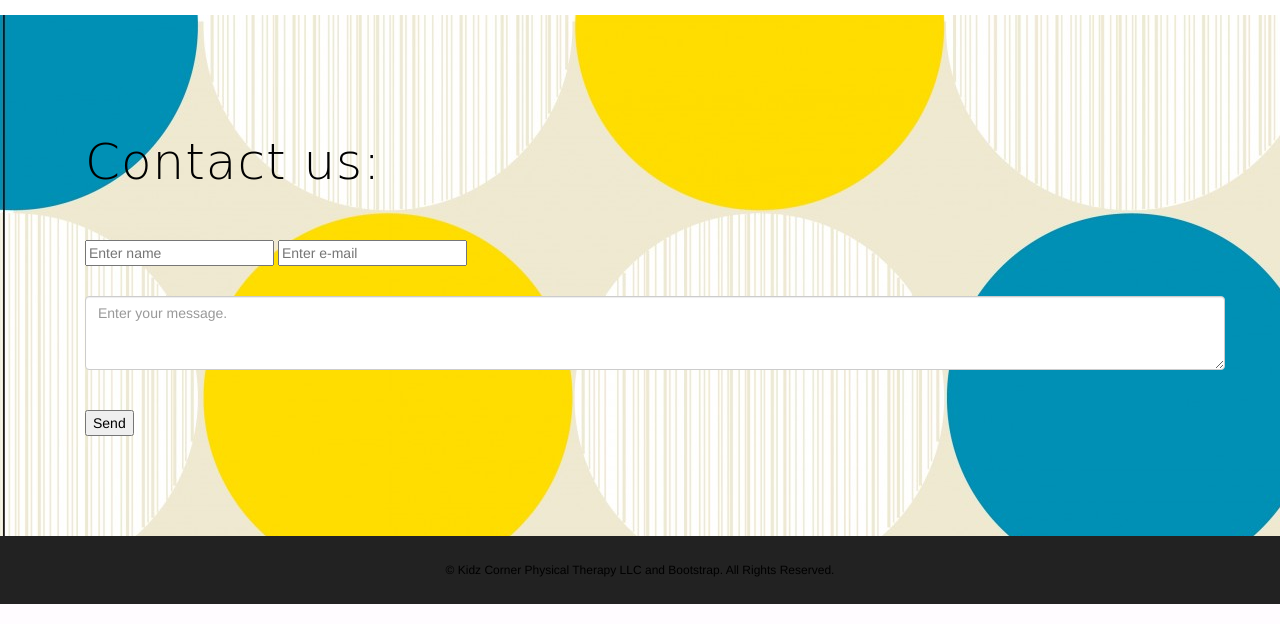
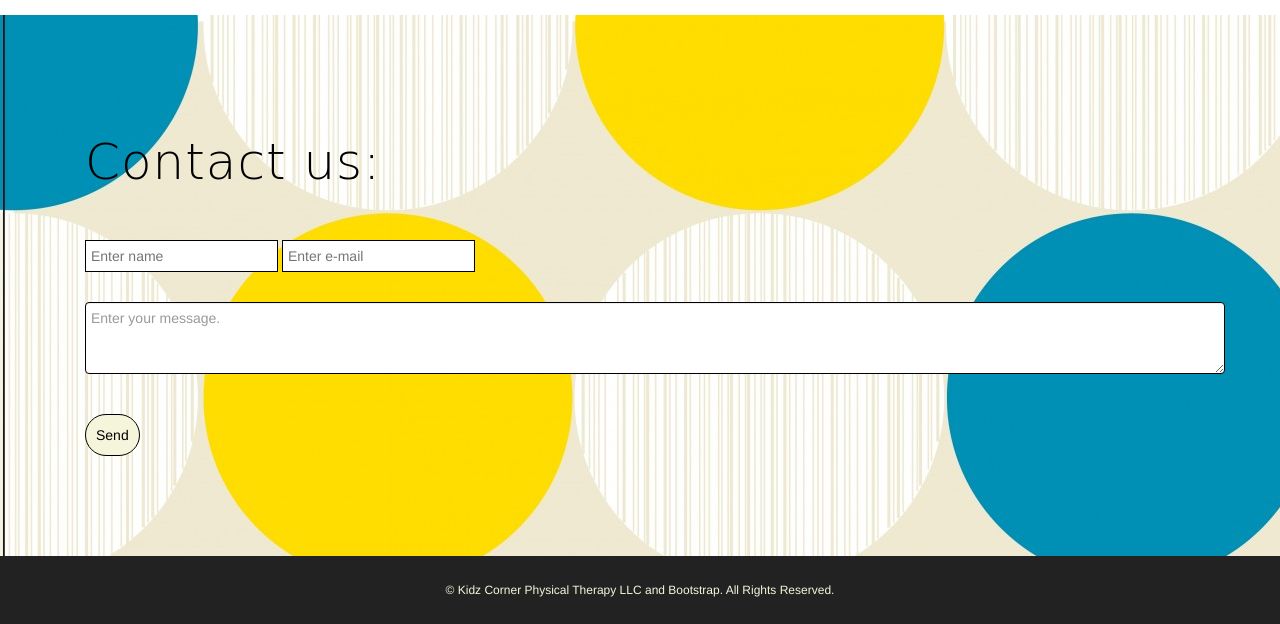
Before and after one commit to VisDPT/KidzCornerPT, a PHP site: page / in a window 1280 px wide. Shown: the part 2155-2779 px from the top of the page. Run offline with PHP 8.4, Linux system fonts and the light colour scheme; some libraries are stand-ins or nearby versions; some web fonts are replaced.

Commit message:
form complete

```diff
--- a/css/MyStyles.css
+++ b/css/MyStyles.css
@@ -46,9 +46,41 @@ header {
 input {
     margin-top: 40px;
     font-size: 14px;
+    border: solid black 1px;
+    padding: 5px;
 }
 
 textarea {
     margin-top: 30px;
     font-size: 14px;
+    padding: 5px;
 }
+
+#exampleTextarea {
+    border: solid black 1px;
+    padding: 5px;
+}
+
+#send {
+    color: #000000;
+    border: 1px solid;
+    background-color: #f5f5dc
+}
+
+#send.active,
+#send:active,
+#send:focus,
+#send:hover {
+    color: #000000;
+    background-color: #fdcc52;
+    border-color: #fdcc52
+}
+
+#send {
+    border-radius: 300px;
+    padding: 10px;
+}
+
+#footerText {
+    color: #f5f5dc
+}
--- a/main.html
+++ b/main.html
@@ -179,7 +179,7 @@
                         <input type="email" name="_replyto" placeholder="Enter e-mail">
 
                         <textarea type="text" name="message" class="form-control" id="exampleTextarea" rows="3" placeholder="Enter your message."></textarea>
-                        <input type="submit" value="Send">
+                        <input type="submit" value="Send" id="send">
                     </form>
                 </div>
             </div>
@@ -191,7 +191,7 @@
 
     <footer>
         <div class="container">
-            <p>&copy; Kidz Corner Physical Therapy LLC and Bootstrap. All Rights Reserved.</p>
+            <p id="footerText">&copy; Kidz Corner Physical Therapy LLC and Bootstrap. All Rights Reserved.</p>
 
         </div>
     </footer>
```
